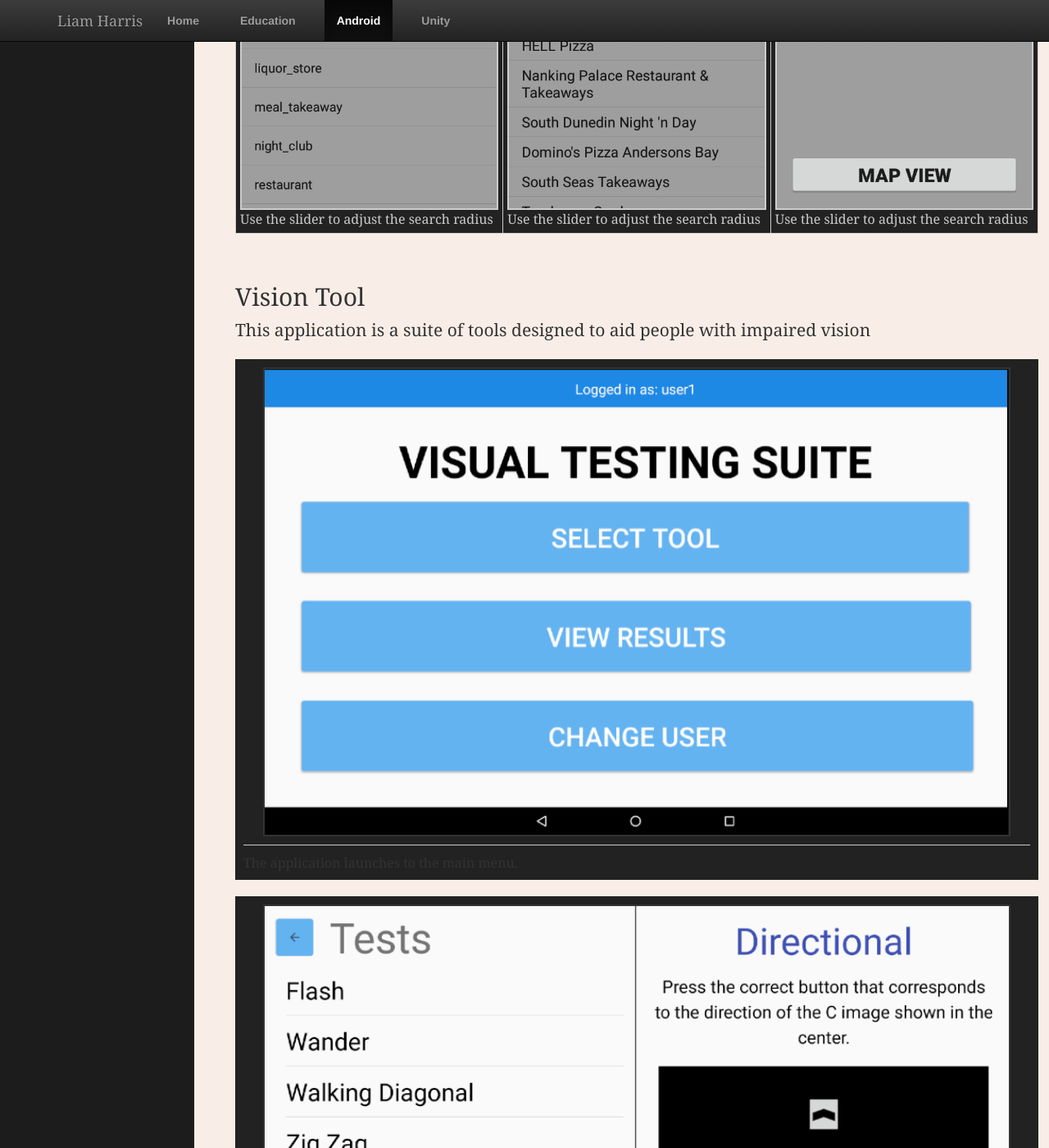
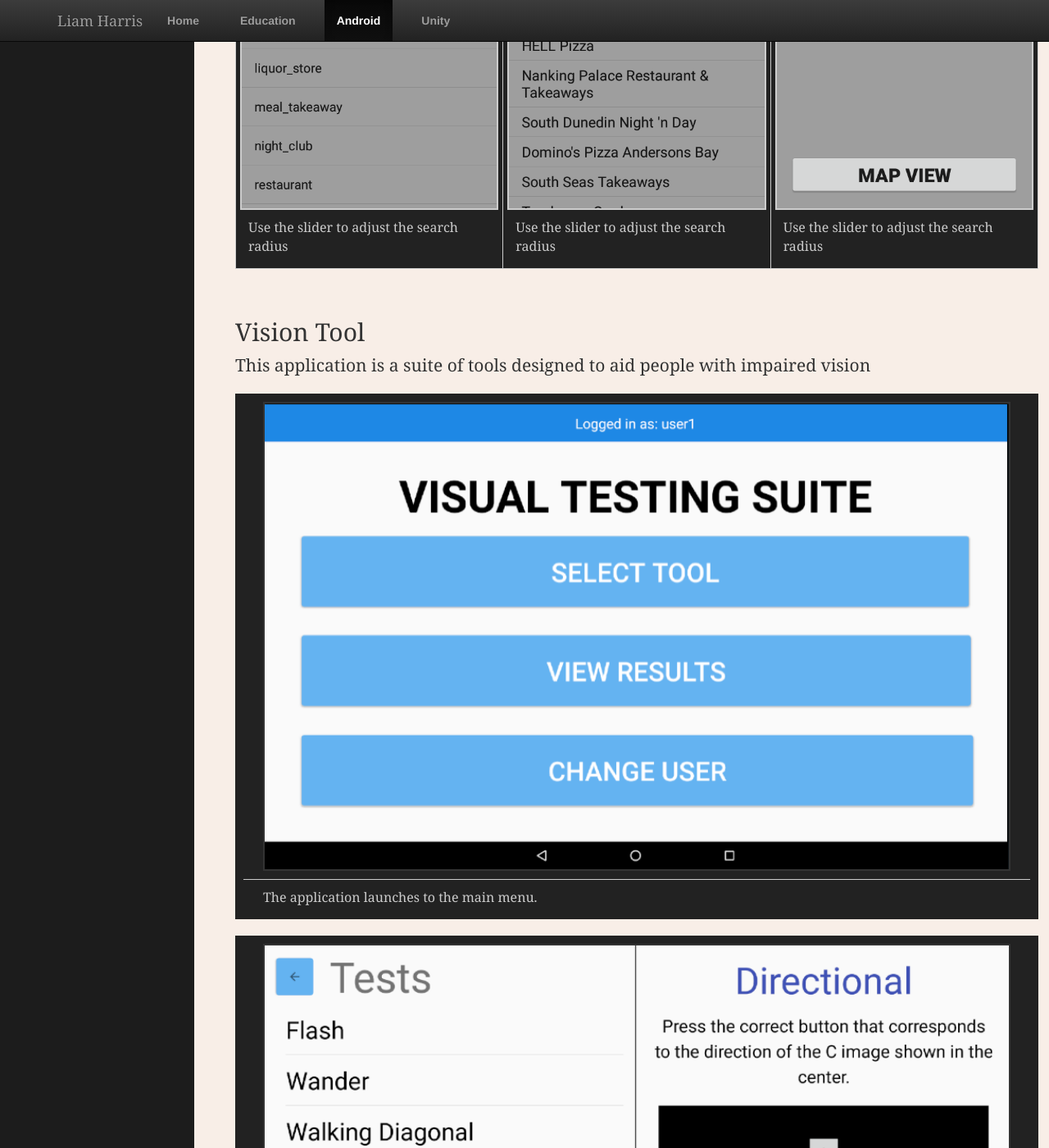
Before and after one commit to harrl7/harrl7.github.io, a Jekyll site: the page built from android/index.html, in a window 1280 px wide and 1400 px high, scrolled down 594 px. Shown: the whole window at 82% size. Built offline with Jekyll 4.4.1, drawn with Linux system fonts in a browser that asks for light colours.

Commit message:
Update main.css

```diff
--- a/css/main.css
+++ b/css/main.css
@@ -94,7 +94,7 @@ img {
     color: var(--col-lt-grey);
 }
 
-#Nearby_Sites_Fig figcaption {
+.Nearby_Sites_Fig figcaption {
    margin: 10px 10px;
 }
 
@@ -114,7 +114,7 @@ img {
     margin: 10px 0;
 }
 
-.Vision_Tools figure figcaption {
+#Vision_Tools figure figcaption {
     color: var(--col-lt-grey);
     margin: 5px auto;
     width: 95%;
```
